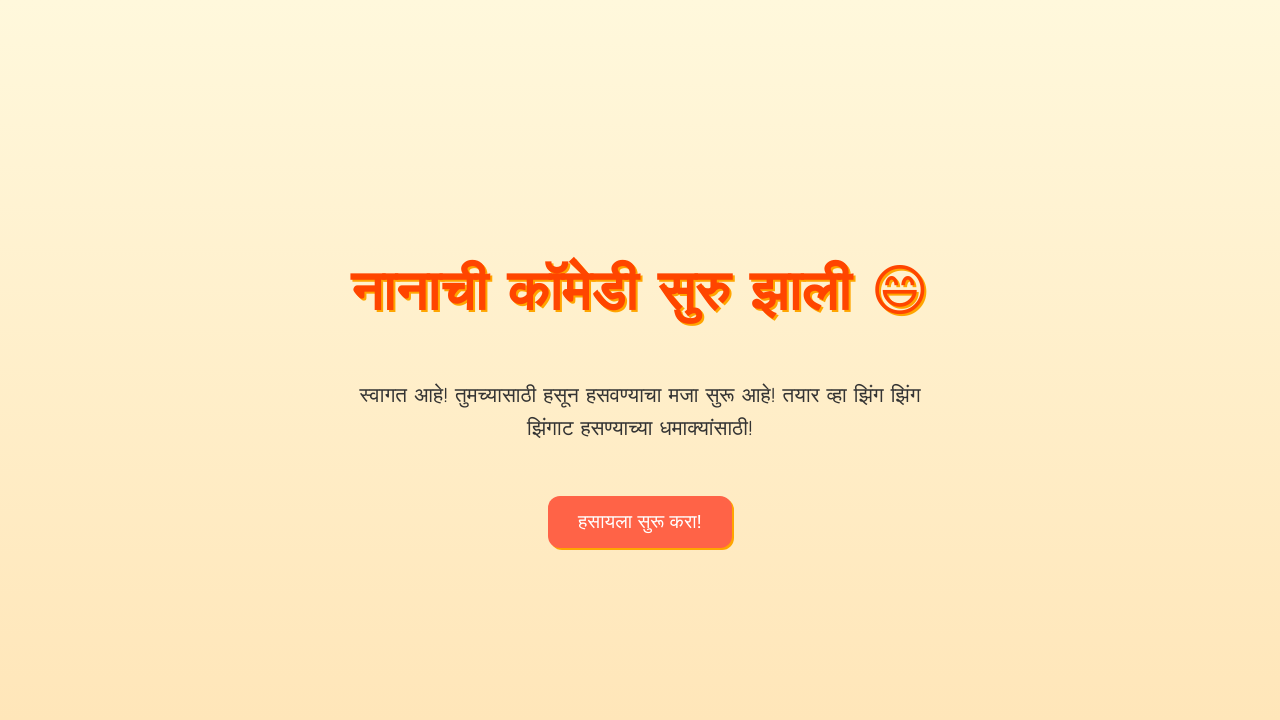
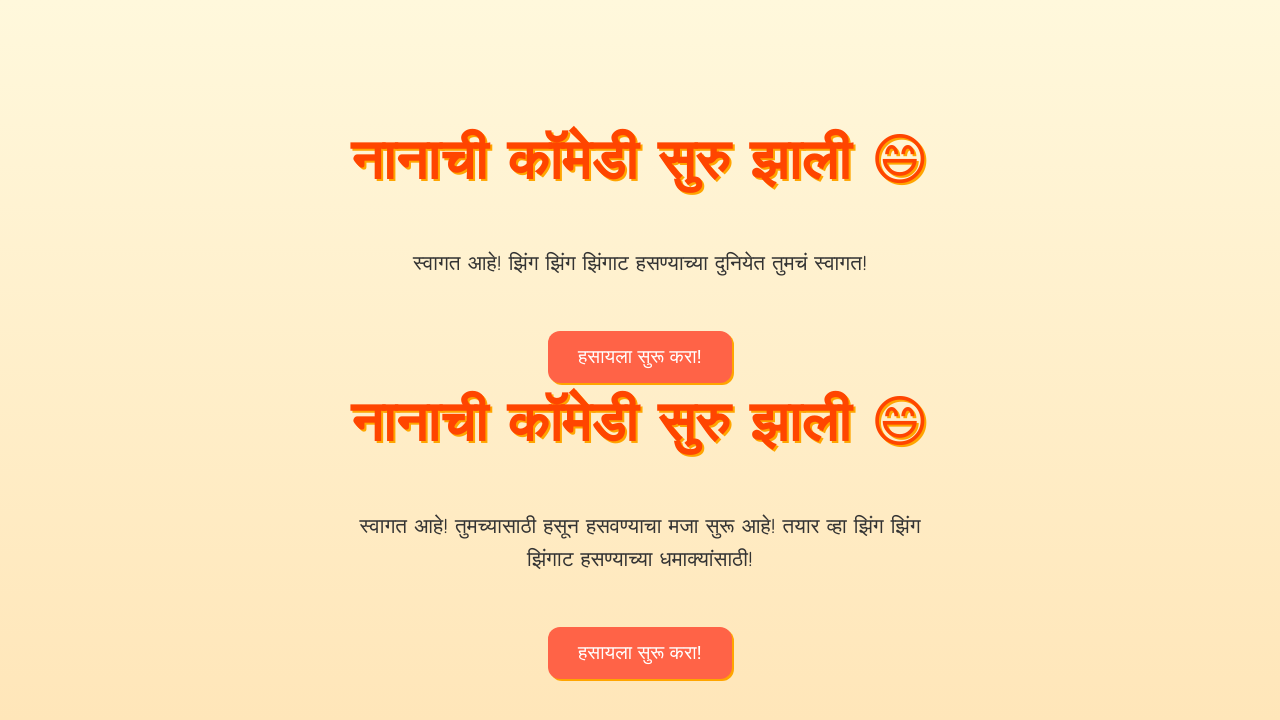
Before and after one commit to nanachicomedy/nanachicomedy-site-map, a plain HTML site: page index.html in a window 1280 px wide. Drawn offline with Linux system fonts and the light colour scheme.

Commit message:
Enhance index.html with Google verification and styles
Added meta tags for Google site verification and updated styles for better presentation.

```diff
--- a/index.html
+++ b/index.html
@@ -1,4 +1,73 @@
 <!DOCTYPE html>
+<html lang="mr">
+  <head>
+    <meta charset="UTF-8" />
+    <meta name="viewport" content="width=device-width, initial-scale=1.0" />
+    <meta name="google-site-verification" content="CSUMzEYBEcy0DhG_WMg-eS5kulZaN_XhOh8OQRYZQOA" />
+    <title>Nanachi Comedy</title>
+    <style>
+      body {
+        background: linear-gradient(to bottom, #fff8dc, #ffe4b5);
+        font-family: 'Comic Sans MS', cursive, sans-serif;
+        margin: 0;
+        padding: 0;
+        display: flex;
+        flex-direction: column;
+        align-items: center;
+        justify-content: center;
+        min-height: 100vh;
+        text-align: center;
+      }
+
+      h1 {
+        color: #ff4500;
+        font-size: 3em;
+        text-shadow: 2px 2px #ffa500;
+        animation: bounce 1.5s infinite;
+      }
+
+      p {
+        color: #333;
+        font-size: 1.2em;
+        max-width: 600px;
+        line-height: 1.6;
+      }
+
+      @keyframes bounce {
+        0%, 20%, 50%, 80%, 100% {
+          transform: translateY(0);
+        }
+        40% {
+          transform: translateY(-15px);
+        }
+        60% {
+          transform: translateY(-8px);
+        }
+      }
+
+      .fun-button {
+        background-color: #ff6347;
+        color: #fff;
+        border: none;
+        padding: 12px 24px;
+        font-size: 1.2em;
+        border-radius: 12px;
+        cursor: pointer;
+        box-shadow: 2px 2px #ffa500;
+        transition: transform 0.2s;
+      }
+
+      .fun-button:hover {
+        transform: scale(1.1) rotate(5deg);
+      }
+    </style>
+  </head>
+  <body>
+    <h1>नानाची कॉमेडी सुरु झाली 😄</h1>
+    <p>स्वागत आहे! झिंग झिंग झिंगाट हसण्याच्या दुनियेत तुमचं स्वागत!</p>
+    <button class="fun-button" onclick="alert('नाना म्हणतो: हसणं बंद करू नका 😆')">हसायला सुरू करा!</button>
+  </body>
+</html><!DOCTYPE html>
 <html lang="mr">
   <head>
     <meta charset="UTF-8" />
```
